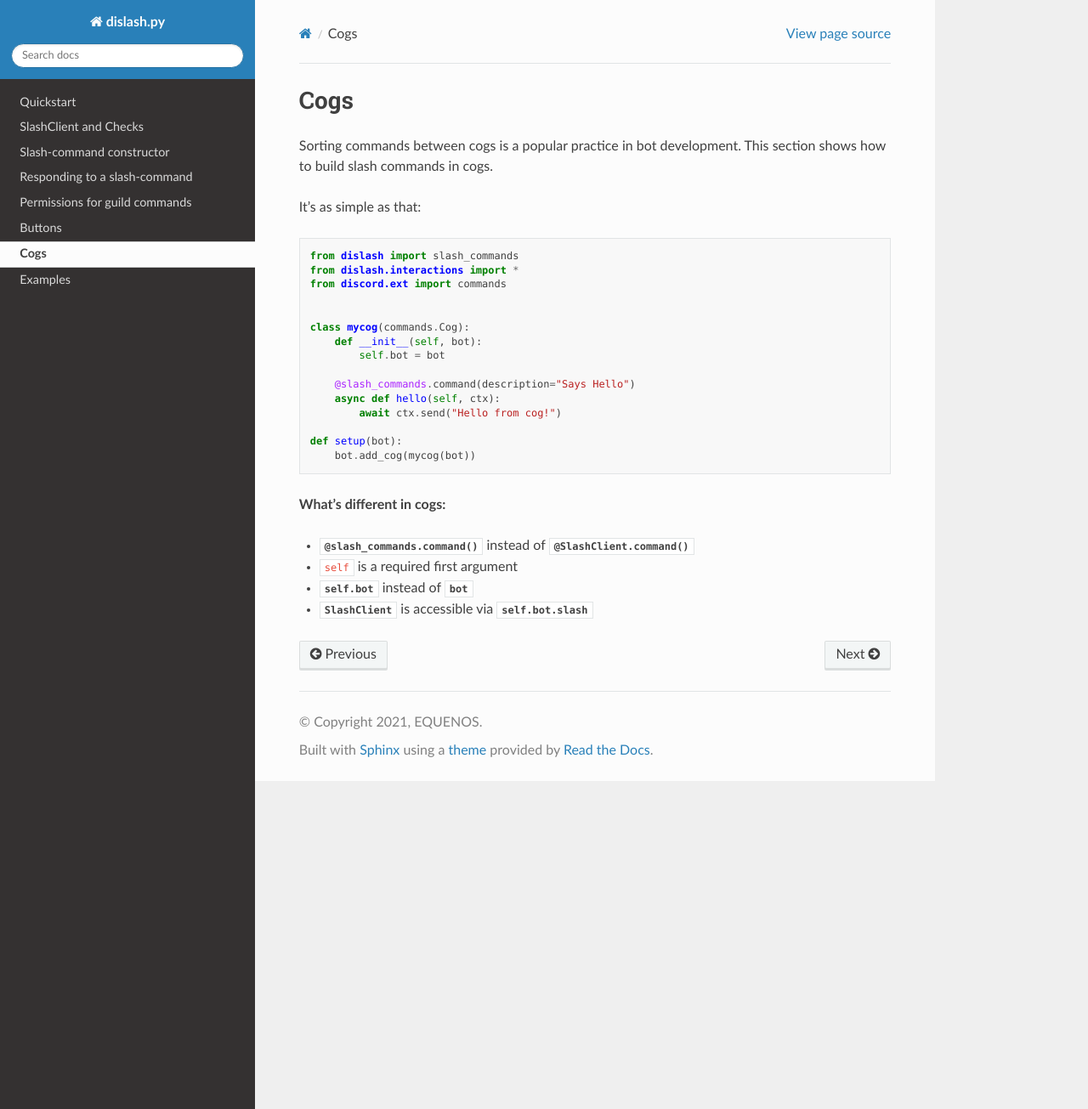
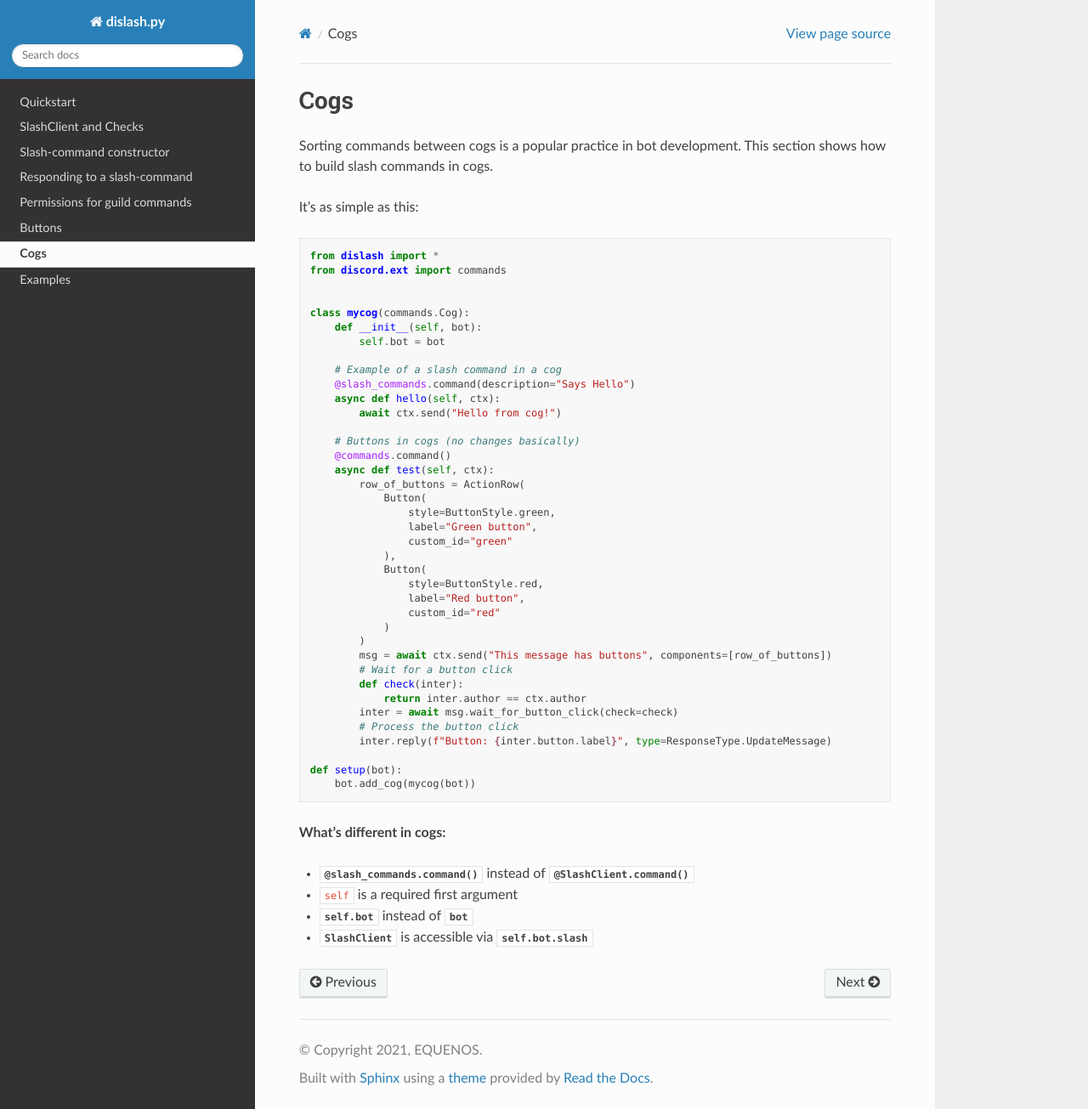
Before and after one commit to EQUENOS/dislash.py, a Sphinx documentation site: the page built from docs/cogs.rst, in a window 1280 px wide and 1305 px high. Shown: the whole window at 85% size. Built offline with Sphinx 7.4.7 and the Read the Docs theme 2.0.0, drawn with Linux system fonts in a browser that asks for light colours.

Commit message:
More docs

```diff
--- a/docs/cogs.rst
+++ b/docs/cogs.rst
@@ -4,12 +4,11 @@ Cogs
 Sorting commands between cogs is a popular practice in bot development.
 This section shows how to build slash commands in cogs.
 
-It's as simple as that:
+It's as simple as this:
 
 ::
 
-    from dislash import slash_commands
-    from dislash.interactions import *
+    from dislash import *
     from discord.ext import commands
 
 
@@ -17,9 +16,33 @@ It's as simple as that:
         def __init__(self, bot):
             self.bot = bot
 
+        # Example of a slash command in a cog
         @slash_commands.command(description="Says Hello")
         async def hello(self, ctx):
             await ctx.send("Hello from cog!")
+
+        # Buttons in cogs (no changes basically)
+        @commands.command()
+        async def test(self, ctx):
+            row_of_buttons = ActionRow(
+                Button(
+                    style=ButtonStyle.green,
+                    label="Green button",
+                    custom_id="green"
+                ),
+                Button(
+                    style=ButtonStyle.red,
+                    label="Red button",
+                    custom_id="red"
+                )
+            )
+            msg = await ctx.send("This message has buttons", components=[row_of_buttons])
+            # Wait for a button click
+            def check(inter):
+                return inter.author == ctx.author
+            inter = await msg.wait_for_button_click(check=check)
+            # Process the button click
+            inter.reply(f"Button: {inter.button.label}", type=ResponseType.UpdateMessage)
 
     def setup(bot):
         bot.add_cog(mycog(bot))
```
Also changed, not shown: docs/buttons.rst (+12 -4 lines), docs/examples.rst (+49 -12 lines).
